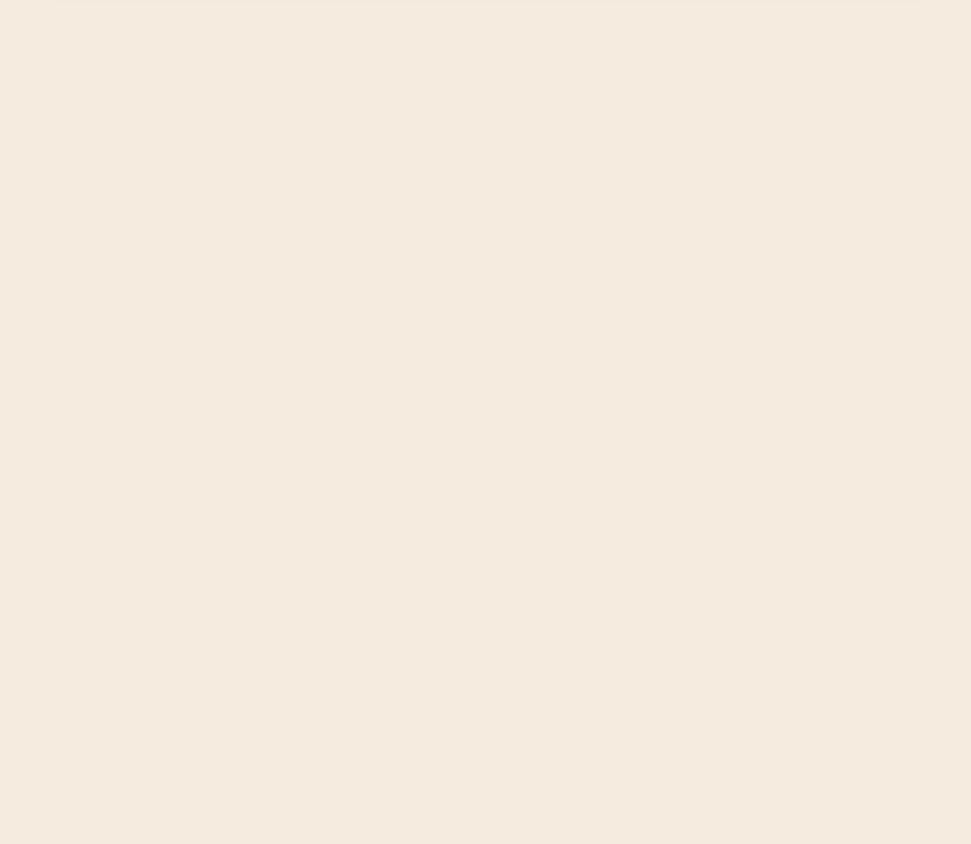
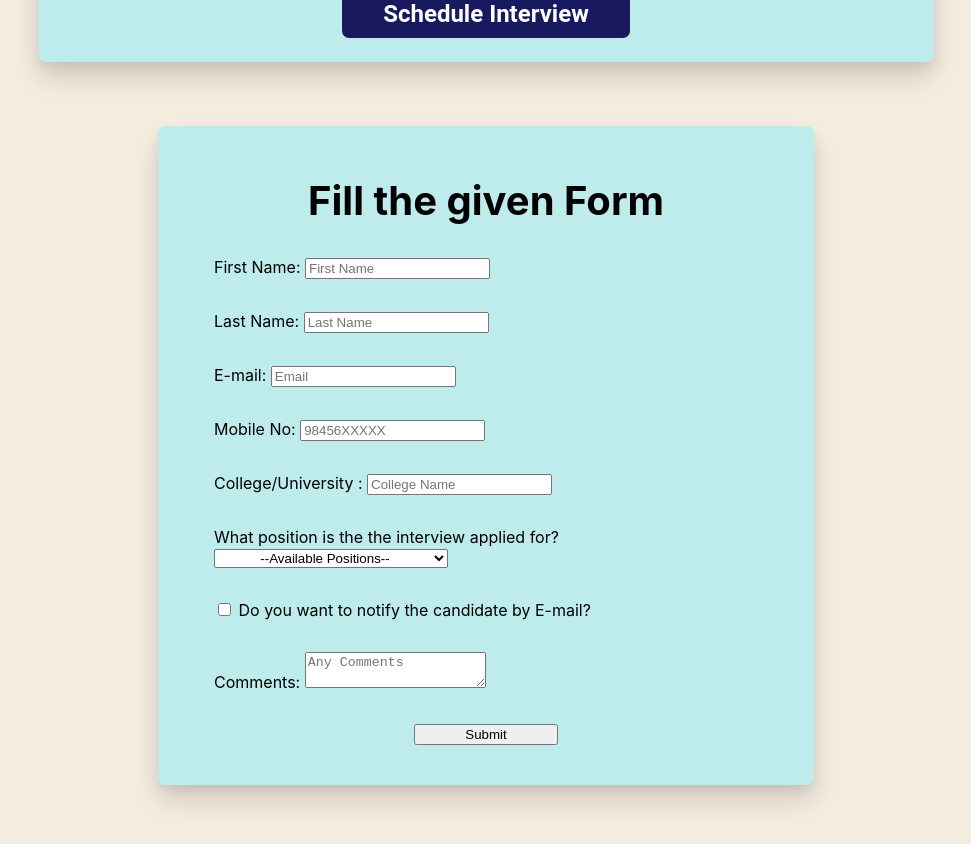
Before and after one commit to ajay-2019011/Interview-Scheduler, a React (Create React App) app in the folder client/: page / in a window 1280 px wide. Shown: the part 642-1486 px from the top of the page, without its empty margins (154-1125 px from the left). Before the commit the page ends 800 px from the top, so only its background shows below. Built offline with nearby package versions, Linux system fonts and the light colour scheme.

Commit message:
Created Form component for interview scheduling

```diff
--- a/client/src/components/App.js
+++ b/client/src/components/App.js
@@ -2,6 +2,7 @@ import React from 'react'
 import '../styles/App.css';
 import Navbar from './Navbar'
 import Content from './Content'
+import Form from './Form'
 
 function App() {
   return (
@@ -9,6 +10,7 @@ function App() {
       <header className="App-header">
         <Navbar />
         <Content />
+        <Form />
       </header>
       <footer></footer>
     </div>
--- /dev/null
+++ b/client/src/components/Form.js
@@ -0,0 +1,134 @@
+import React from "react"
+import '../styles/Form.css'
+
+export default function Form() {
+    const [formData, setFormData] = React.useState(
+        {
+            firstName: "",
+            lastName: "",
+            email: "",
+            mobile: "",
+            college: "",
+            position: "",
+            toSend: false,
+            comments: ""
+        }
+    )
+
+    function handleChange(event) {
+        const {name, value, type, checked} = event.target
+        setFormData(prevFormData => {
+            return {
+                ...prevFormData,
+                [name]: type === "checkbox" ? checked : value
+            }
+        })
+    }
+
+    function handleSubmit(event) {
+        event.preventDefault()
+        // submitToApi(formData)
+        console.log(formData)
+    }
+
+    return (
+        <div class="form-wrapper">
+            <h1 id="form-heading">Fill the given Form</h1>
+            <form
+                onSubmit={handleSubmit}
+                id="form"
+            >
+                <div>
+                    <label htmlFor="firstName">First Name:  </label>
+                    <input
+                        type="text"
+                        placeholder="First Name"
+                        onChange={handleChange}
+                        name="firstName"
+                        value={formData.firstName}
+                    />
+                </div>
+                <div>
+                    <label htmlFor="lastName">Last Name:  </label>
+                    <input
+                        type="text"
+                        placeholder="Last Name"
+                        onChange={handleChange}
+                        name="lastName"
+                        value={formData.lastName}
+                    />
+                </div>
+                <div>
+                    <label htmlFor="email">E-mail:  </label>
+                    <input
+                        type="email"
+                        placeholder="Email"
+                        onChange={handleChange}
+                        name="email"
+                        value={formData.email}
+                    />
+                </div>
+                <div>
+                    <label htmlFor="mobile">Mobile No:  </label>
+                    <input
+                        type="text"
+                        placeholder="98456XXXXX"
+                        onChange={handleChange}
+                        name="mobile"
+                        value={formData.mobile}
+                    />
+                </div>
+                <div>
+                    <label htmlFor="college">College/University :  </label>
+                    <input
+                        type="text"
+                        placeholder="College Name"
+                        onChange={handleChange}
+                        name="college"
+                        value={formData.college}
+                    />
+                </div>
+                <div>
+                    <label htmlFor="position">What position is the the interview applied for?</label>
+                    <br />
+                    <select
+                        id="position"
+                        value={formData.position}
+                        onChange={handleChange}
+                        name="position"
+                    >
+                        <option value="">--Available Positions--</option>
+                        <option value="front">Front-End Developer (Intern)</option>
+                        <option value="back">Back-End Developer (Intern)</option>
+                        <option value="full">Full Stack Developer (Intern)</option>
+                        <option value="sde1">Software Development Engineer - 1</option>
+                        <option value="sde2">Software Development Engineer - 2</option>
+                        <option value="sde3">Software Development Engineer - 3</option>
+                        <option value="manager">Product Manager</option>
+                        <option value="hr">Human Resources</option>
+                    </select>
+                </div>
+                <div id="checkbox">
+                    <input
+                        type="checkbox"
+                        id="toSend"
+                        checked={formData.toSend}
+                        onChange={handleChange}
+                        name="toSend"
+                    />
+                    <label htmlFor="toSend">  Do you want to notify the candidate by E-mail?</label>
+                </div>
+                <div>
+                    <label htmlFor="comments">Comments:  </label>
+                    <textarea
+                        value={formData.comments}
+                        placeholder="Any Comments"
+                        onChange={handleChange}
+                        name="comments"
+                    />
+                </div>
+                <button>Submit</button>
+        </form>
+    </div>
+    )
+}
--- a/client/src/styles/Content.css
+++ b/client/src/styles/Content.css
@@ -2,7 +2,8 @@
     margin: 4rem 12rem;
     background-color: rgb(190, 235, 236);
     color: black;
-    height: 30rem;
+    height: 100%;
+    padding: 1rem 2rem;
     box-shadow: rgba(0, 0, 0, 0.15) 0px 15px 25px, rgba(0, 0, 0, 0.05) 0px 5px 10px;
     border-radius: 0.5rem;
     display: flex;
@@ -15,21 +16,16 @@
 }
 
 h1{
-    margin-top: 0;
-    margin-bottom: 0;
     font-size: 2.5rem;
 }
 
 p{
-    margin-top: 0;
     margin-left: 6rem;
     margin-right: 6rem;
     font-size: x-large;
 }
 
 #instruct{
-    margin-top: 0;
-    margin-bottom: 0;
     font-weight: 600;
 }
 
@@ -37,7 +33,7 @@ p{
     display:inline-block;
     padding:0.35em 1.2em;
     border:none;
-    margin:0 0.3em 0.3em 0;
+    margin:0.5rem 0.3em;
     border-radius:0.3em;
     box-sizing: border-box;
     text-decoration:none;
--- /dev/null
+++ b/client/src/styles/Form.css
@@ -0,0 +1,41 @@
+.form-wrapper{
+    margin: 4rem auto;
+    padding: 1.5rem 2.5rem;
+    background-color: rgb(190, 235, 236);
+    color: black;
+    height: 100%;
+    max-width:45%;
+    box-shadow: rgba(0, 0, 0, 0.15) 0px 15px 25px, rgba(0, 0, 0, 0.05) 0px 5px 10px;
+    border-radius: 0.5rem;
+    display: flex;
+    flex-direction: column;
+    justify-content:space-around;
+}
+.form-wrapper:hover{
+    box-shadow: rgba(0, 0, 0, 0.56) 0px 22px 70px 4px;
+}
+
+#form-heading{
+    text-align: center;
+    margin-bottom: 1rem;
+}
+
+#form{
+    display: flex;
+    flex-direction: column;
+    justify-content: space-around;
+}
+
+#form div{
+    margin: 1rem;
+}
+
+button{
+    margin: 1rem 0;
+    width: 25%;
+    align-self: center;
+}
+
+#position{
+    text-align: center;
+}
```
